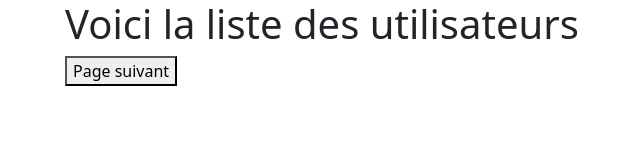
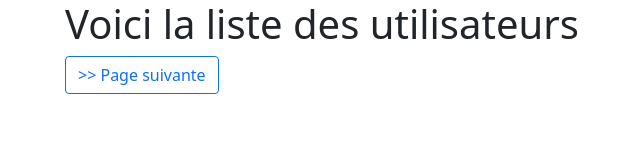
Before and after one commit to zhiying-WENG/Affichage-utilsateurs, a plain HTML site: page index.html in a window 1280 px wide. Shown: the whole page, without its empty margins (17-657 px from the left). Drawn offline with nearby package versions, Linux system fonts and the light colour scheme; no server answers.

Commit message:
update Bonus2

```diff
--- a/index.html
+++ b/index.html
@@ -13,7 +13,7 @@
 <body>
     <main class="container">
         <h1>Voici la liste des utilisateurs</h1>
-        <button class="mb-3"></button>
+        <button class="btn btn-outline-primary mb-3"></button>
         <div class="row row-cols-2 row-cols-md-5 g-4" id="cards">
         </div>
     </main>
--- a/js/script.js
+++ b/js/script.js
@@ -21,11 +21,11 @@ async function contenu(page){
 function render(){
     if (page==1){
         contenu(1);
-        button.innerHTML="Page suivant";
+        button.innerHTML=">> Page suivante";
         page=2;
     }else{
         contenu(2);
-        button.innerHTML="Page precedant";
+        button.innerHTML="Page précédente <<";
         page=1;
     }
 }
```
